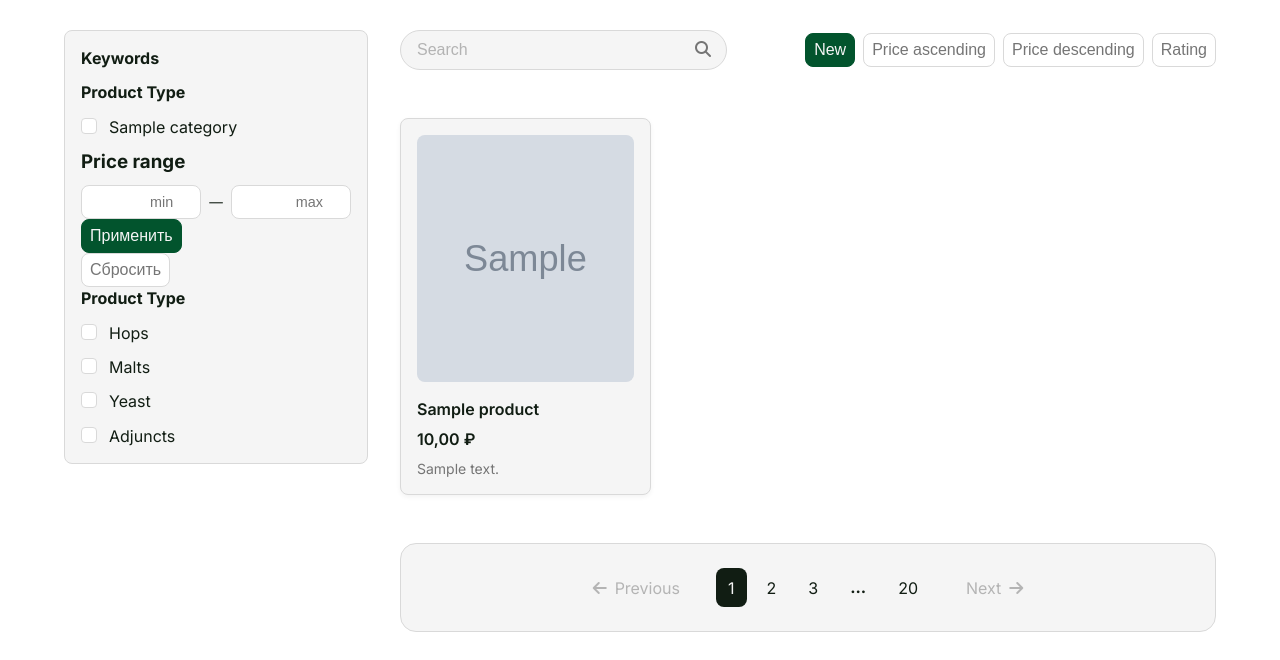
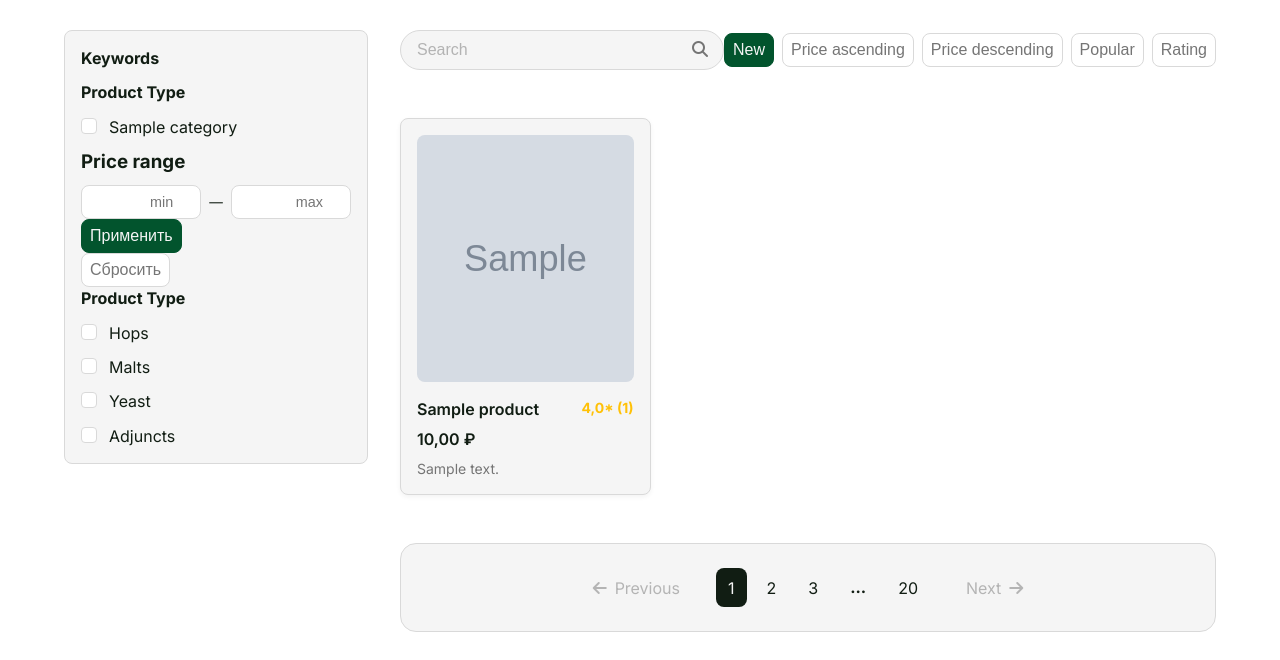
Before and after one commit to lukashenko-work/myshop, a Django app: page / in a window 1280 px wide. Shown: the part 502-1162 px from the top of the page. Run offline with Django 5.2, Linux system fonts and the light colour scheme; tables that the repository leaves empty hold one stand-in row (values such as "Sample post"); grey boxes marked "Sample" are stand-in pictures.

Commit message:
feat: add product sorting and display ratings on catalog page

```diff
--- a/products/views.py
+++ b/products/views.py
@@ -1,7 +1,7 @@
 from typing import Any, cast
 
 # from django.shortcuts import render
-from django.db.models import Q, Avg, QuerySet
+from django.db.models import F, Q, Avg, Count, QuerySet
 from django.views.generic import DetailView, ListView
 
 from orders.models import OrderItem
@@ -16,7 +16,11 @@ class ProductListView(ListView):
     paginate_by = 12
 
     def get_queryset(self) -> QuerySet:
-        qs = Product.objects.filter(is_active=True).select_related('category')
+        qs = Product.objects.filter(is_active=True).select_related('category').annotate(
+            avg_rating=Avg('reviews__rating'),
+            # avg_rating=Coalesce(Avg('reviews__rating'), Value(0.0)))
+            # Считаем количество связанных отзывов
+            reviews_count=Count('reviews'))
 
         # Filter by category if provided
         category_slug = self.request.GET.get('category')
@@ -38,17 +42,23 @@ class ProductListView(ListView):
             qs = qs.filter(price__gte=min_price)
         if max_price:
             qs = qs.filter(price__lte=max_price)
-# TODO: Sorting
-        # Sort by price if provided
-        sort_by = self.request.GET.get('sort', '-created_at')
 
+        # Sorting, default new
+        sort_by = self.request.GET.get('sort', 'new')
+        print(sort_by)
         sort_map = {
-            'price_asc': 'price',
-            'price_desc': '-price',
-            'new': '-created_at'
+            'price_asc': (F('price').asc(), F('created_at').desc()),
+            'price_desc': (F('price').desc(), F('created_at').desc()),
+            # Сначала самые популярные (много отзывов), при совпадении — по рейтингу
+            'popular': (F('reviews_count').desc(nulls_last=True), F('avg_rating').desc()),
+            # Сначала высокие рейтинги, при совпадении — где больше отзывов
+            'rating': (F('avg_rating').desc(nulls_last=True), F('reviews_count').desc()),
+            'new': (F('created_at').desc(),)
         }
 
-        qs = qs.order_by(sort_map.get(sort_by, '-created_at'))
+        order_rule = sort_map.get(sort_by, (sort_map['new']))
+        print(order_rule)
+        qs = qs.order_by(*order_rule)
 
         return qs
 
--- a/static/css/main.css
+++ b/static/css/main.css
@@ -423,6 +423,26 @@ header {
     line-height: 1.4;
     color: var(--black-main);
     font-weight: 600;
+    width: 100%;
+    display: flex;             /* Включаем Flexbox */
+    justify-content: space-between; /* Расталкиваем содержимое по краям */
+    align-items: flex-start;       /* Выравниваем по вертикали (по верхнему краю)*/
+    gap: 10px;                 /* Отступ, если название слишком длинное */
+}
+
+.product-rating {
+    font-size: 14px;
+    white-space: nowrap;       /* Чтобы рейтинг не переносился на новую строку */
+    color: #FFC107;            /* Можно сразу подкрасить рейтинг */
+    font-weight: bold;
+    flex-shrink: 0;                 /* Не дает рейтингу сжиматься */
+}
+
+.product-title {
+    /* Если название слишком длинное, оно сократится троеточием */
+    overflow: hidden;
+    text-overflow: ellipsis;
+    white-space: nowrap;
 }
 
 .product-card__price {
--- a/templates/products/catalog.html
+++ b/templates/products/catalog.html
@@ -91,18 +91,38 @@
     <section class="products-area product-grid-section">
         <div class="search-sort-bar">
             <div class="search-input-wrapper">
-                <input type="text"name="q" placeholder="Search" class="search-input" {% if current_q %} value="{{ current_q }}" {% endif %}>
+                <input type="text" name="q" placeholder="Search" class="search-input" {% if current_q %} value="{{ current_q }}" {% endif %}>
                 <button class="search-button" aria-label="Search" type="submit">
                     <i class="fa-solid fa-magnifying-glass"></i>
                 </button>
             </div>
             <div class="sort-options">
-                <button class="sort-button active-sort">
-                    <span>New</span>
-                </button>
-                <button class="sort-button">Price ascending</button>
-                <button class="sort-button">Price descending</button>
-                <button class="sort-button">Rating</button>
+                <input type="hidden" id="sortById" name="sort" value="{% if current_sort %}{{ current_sort }}{% else %}new{% endif %}">
+                {% if current_sort == 'new' %}
+                <button class="sort-button active-sort" type="submit"><span>New</span></button>
+                {% else %}
+                <button class="sort-button" type="submit" onclick="document.getElementById('sortById').value='new'">New</button>
+                {% endif %}
+                {% if current_sort == 'price_asc' %}
+                <button class="sort-button active-sort" type="submit"><span>Price ascending</span></button>
+                {% else %}
+                <button class="sort-button" type="submit" onclick="document.getElementById('sortById').value='price_asc'">Price ascending</button>
+                {% endif %}
+                {% if current_sort == 'price_desc' %}
+                <button class="sort-button active-sort" type="submit"><span>Price descending</span></button>
+                {% else %}
+                <button class="sort-button" type="submit" onclick="document.getElementById('sortById').value='price_desc'">Price descending</button>
+                {% endif %}
+                {% if current_sort == 'popular' %}
+                <button class="sort-button active-sort" type="submit"><span>Popular</span></button>
+                {% else %}
+                <button class="sort-button" type="submit" onclick="document.getElementById('sortById').value='popular'">Popular</button>
+                {% endif %}
+                {% if current_sort == 'rating' %}
+                <button class="sort-button active-sort" type="submit"><span>Rating</span></button>
+                {% else %}
+                <button class="sort-button" type="submit" onclick="document.getElementById('sortById').value='rating'">Rating</button>
+                {% endif %}
             </div>
         </div>
 
@@ -118,7 +138,11 @@
               <img src="{% static 'img/photo_coming_soon.jpg' %}" alt="Нет фото" class="product-card__image">
               {% endif %}
               <div class="product-card__info">
-                <h4 class="product-card__name">{{ product.name }}</h4>
+                <h4 class="product-card__name"><span class="product-title">{{ product.name }}</span>
+                  <span class="product-rating">
+                  {% if product.avg_rating %} {{product.avg_rating|floatformat:1}}* ({{product.reviews_count}}){% else %} (Нет оценок) {% endif %}
+                  </span>
+                </h4>
                 <p class="product-card__price">{{ product.price }} ₽</p>
                 <p class="product-card__description">{{ product.description|truncatechars:30}}</p>
               </div>
```
Also changed, not shown: products/models.py (line endings or trailing spaces).
